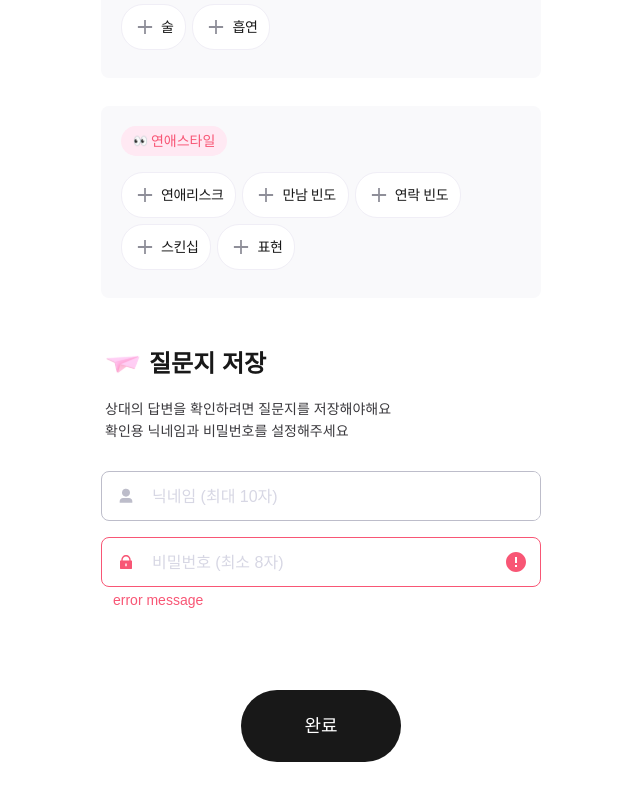
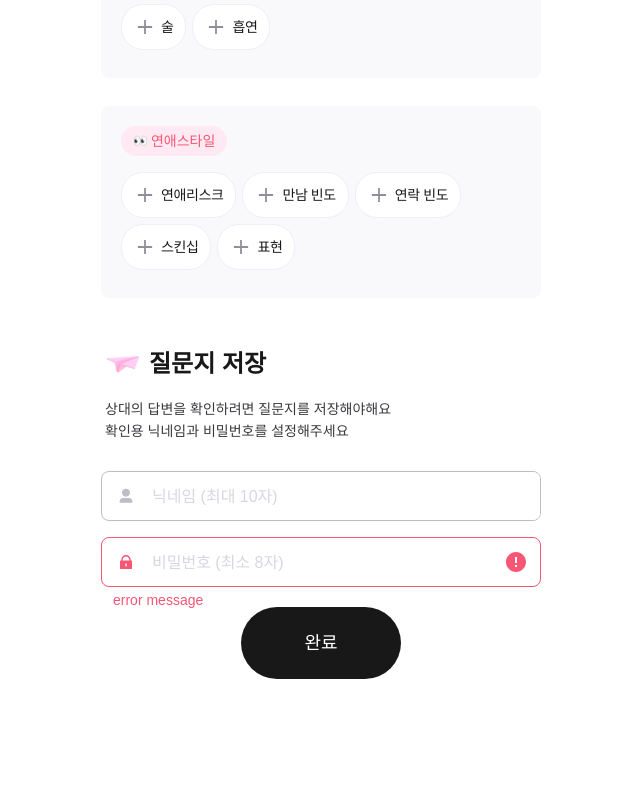
Before and after one commit to kkomyoung/love-document-client, a React (Create React App) app: page /research in a window 1280 px wide. Shown: the part 553-1353 px from the top of the page, without its empty margins (319-959 px from the left). After the commit the page ends 1280 px from the top, so only its background shows below. Built offline with nearby package versions, Linux system fonts and the light colour scheme; a web font is replaced by a local one.

Commit message:
style: ButtonArea  margin, padding props 추가

```diff
--- a/src/components/buttons/Buttons.jsx
+++ b/src/components/buttons/Buttons.jsx
@@ -48,9 +48,9 @@ const KakaoButton = ({ children }) => {
   )
 }
 
-const ButtonArea = ({ children, type, mt, mr, mb, ml }) => {
+const ButtonArea = ({ children, type, margin, padding }) => {
   return (
-    <StyledButtonArea type={type} mt={mt} mr={mr} mb={mb} ml={ml}>
+    <StyledButtonArea type={type} margin={margin} padding={padding}>
       {children}
     </StyledButtonArea>
   )
@@ -131,10 +131,11 @@ const StyledButtonArea = styled.div`
   /* align-items: center; */
 
   ${(props) => {
-    if (props.mt) return `margin-top: ${props.mt}rem;`
-    if (props.mr) return `margin-right: ${props.mr}rem;`
-    if (props.mb) return `margin-bottom: ${props.mb}rem;`
-    if (props.ml) return `margin-left: ${props.ml}rem;`
+    if (props.margin) return `margin: ${props.margin};`
+  }}
+
+  ${(props) => {
+    if (props.padding) return `padding: ${props.padding};`
   }}
 
   ${(props) => {
--- a/src/pages/research-ready/WriteStandard.jsx
+++ b/src/pages/research-ready/WriteStandard.jsx
@@ -19,7 +19,7 @@ function WriteStandard() {
             </Subtitle>
           </TitleArea>
         </Header>
-        <ButtonArea type="full" mt={2.4}>
+        <ButtonArea type="full" margin="2.4rem 0 0 0">
           <RoundButton icon text="내 기준 작성하기" color="pink">
             <Link to="/"></Link>
           </RoundButton>
```
